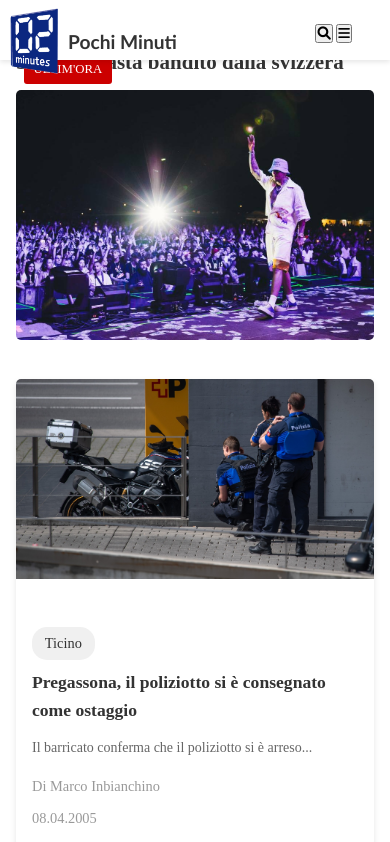
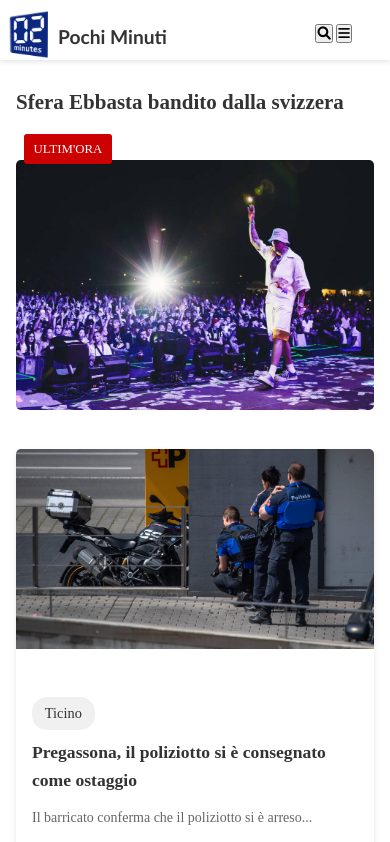
Before and after one commit to Gamermatto/Pochi-minuti, a plain HTML site: page index.html in a window 390 px wide. Shown: the top 842 px of the page. Drawn offline with Linux system fonts and the light colour scheme.

Commit message:
MobileFix

```diff
--- a/Notizie/Pregassona/styles.css
+++ b/Notizie/Pregassona/styles.css
@@ -247,8 +247,12 @@ a:-webkit-any-link {
     }
 
     .logomb {
-        max-width: 20px;
+        height: 50px;
+        width: 40px;
+        padding-top: 3px;
+        margin-bottom: 5px;
     }
+
 
     .header-container {
         flex-direction: line;
--- a/Notizie/Sfera-ebbasta/styles.css
+++ b/Notizie/Sfera-ebbasta/styles.css
@@ -247,10 +247,12 @@ a:-webkit-any-link {
     }
 
     .logomb {
-        height: 49px;
+        height: 50px;
         width: 40px;
-        padding-top: 5px;
+        padding-top: 3px;
+        margin-bottom: 5px;
     }
+
 
     .header-container {
         flex-direction: line;
--- a/index.html
+++ b/index.html
@@ -13,7 +13,7 @@
     <header class="header">
         <div class="header-container">
             <a href="/" class="logo">
-                <img src="images/Logo.PNG" alt="Pochi minuti" width="50">
+                <img class="logomb" src="images/Logo.PNG" alt="Pochi minuti" width="50">
                 <span class="logo-text">Pochi Minuti</span>
             </a>
             <nav class="main-nav">
--- a/styles.css
+++ b/styles.css
@@ -241,9 +241,10 @@ a:-webkit-any-link {
     }
 
     .logomb {
-        height: 49px;
+        height: 50px;
         width: 40px;
-        padding-top: 5px;
+        padding-top: 3px;
+        margin-bottom: 5px;
     }
 
     .header-container {
@@ -275,6 +276,10 @@ a:-webkit-any-link {
 
     .breaking-news-image {
         height: 250px;
+        margin-top: 40px;
+    }
+
+    .breaking-news {
         margin-top: 10px;
     }
 
@@ -283,6 +288,7 @@ a:-webkit-any-link {
         left: 0.5rem;
         font-size: 0.8rem;
         padding: 0.3rem 0.6rem;
+        margin-top: 40px;
     }
 
     .news {
```
Also changed, not shown: Notizie/Pregassona/pregassonabarricato.html (+1 -1 lines).
